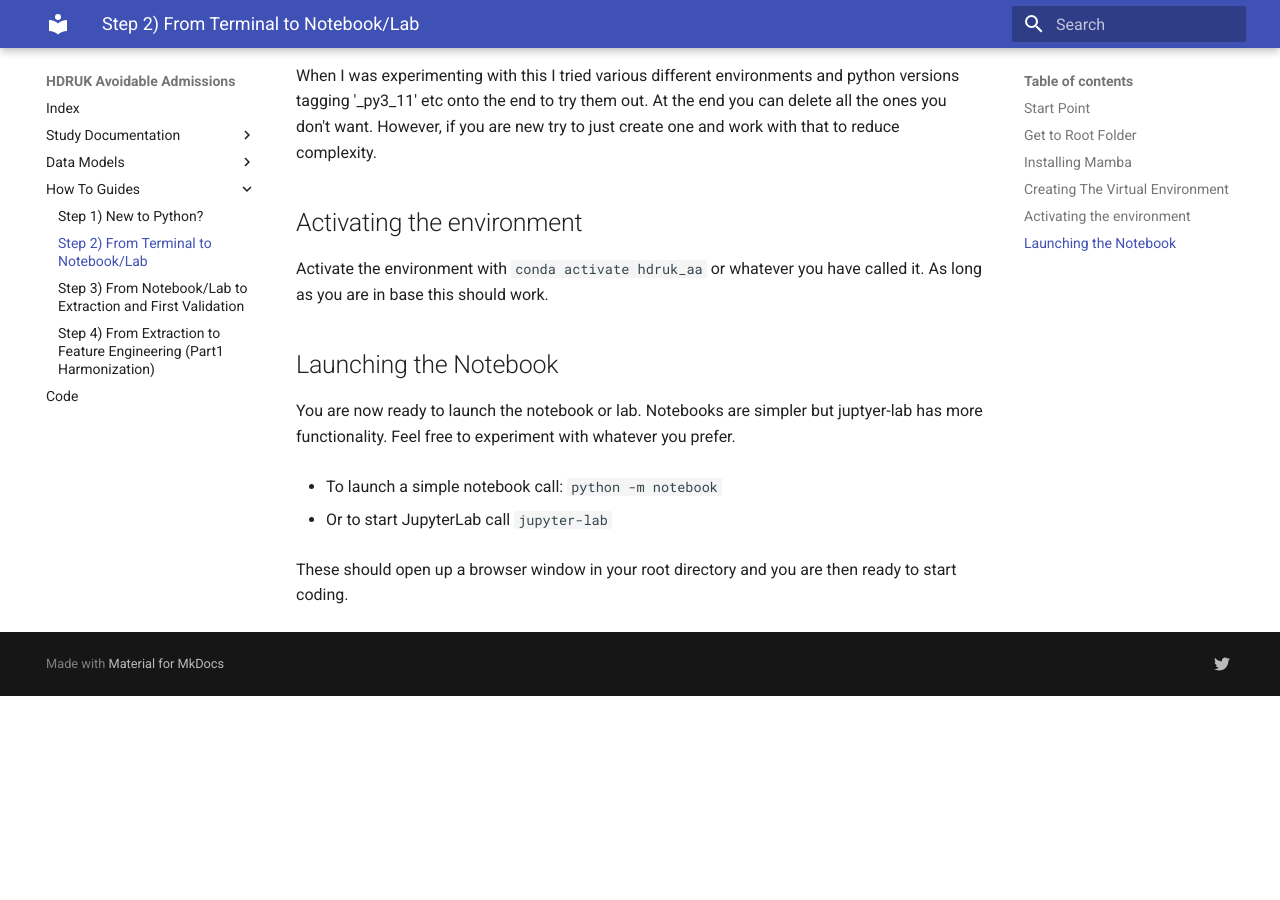
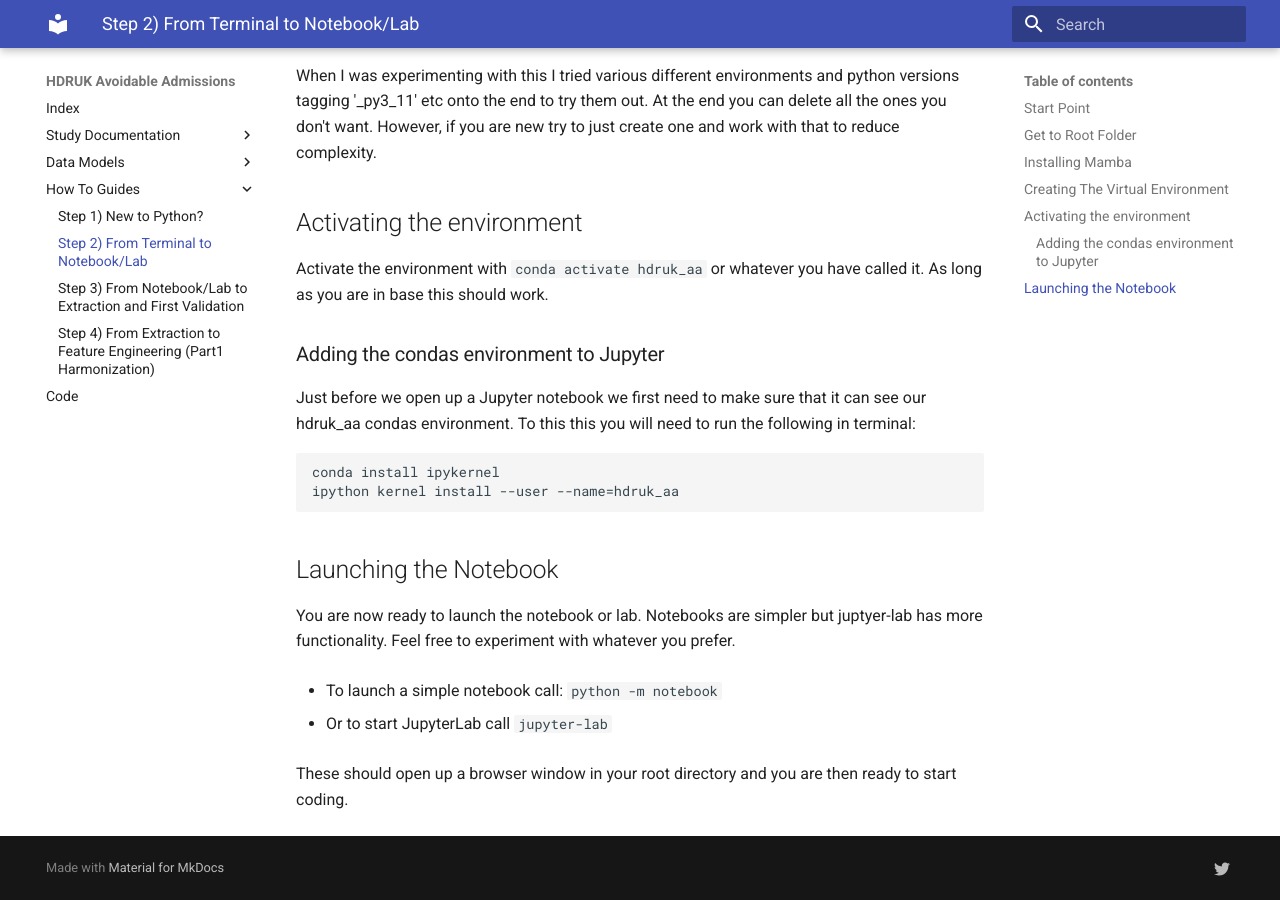
Before and after one commit to MattStammers/hdruk_avoidable_admissions_collaboration_docs, an MkDocs documentation site: the page built from docs/how_to_guides/from_terminal_to_notebook.md, in a window 1280 px wide and 900 px high, scrolled down 1834 px. Built offline with MkDocs 1.6.1 and Material for MkDocs 9.7.7, drawn with Linux system fonts in a browser that asks for light colours; before the commit the page ends 2530 px from its top, so only the background shows below that.

Commit message:
Instructions to add condas environment to list of kernels

````diff
--- a/docs/how_to_guides/from_terminal_to_notebook.md
+++ b/docs/how_to_guides/from_terminal_to_notebook.md
@@ -42,6 +42,15 @@ When I was experimenting with this I tried various different environments and py
 
 Activate the environment with `conda activate hdruk_aa` or whatever you have called it. As long as you are in base this should work.
 
+### Adding the condas environment to Jupyter
+
+Just before we open up a Jupyter notebook we first need to make sure that it can see our hdruk_aa condas environment. To this this you will need to run the following in terminal:
+
+```console
+conda install ipykernel
+ipython kernel install --user --name=hdruk_aa
+```
+
 ## Launching the Notebook
 
 You are now ready to launch the notebook or lab. Notebooks are simpler but juptyer-lab has more functionality. Feel free to experiment with whatever you prefer.
````
